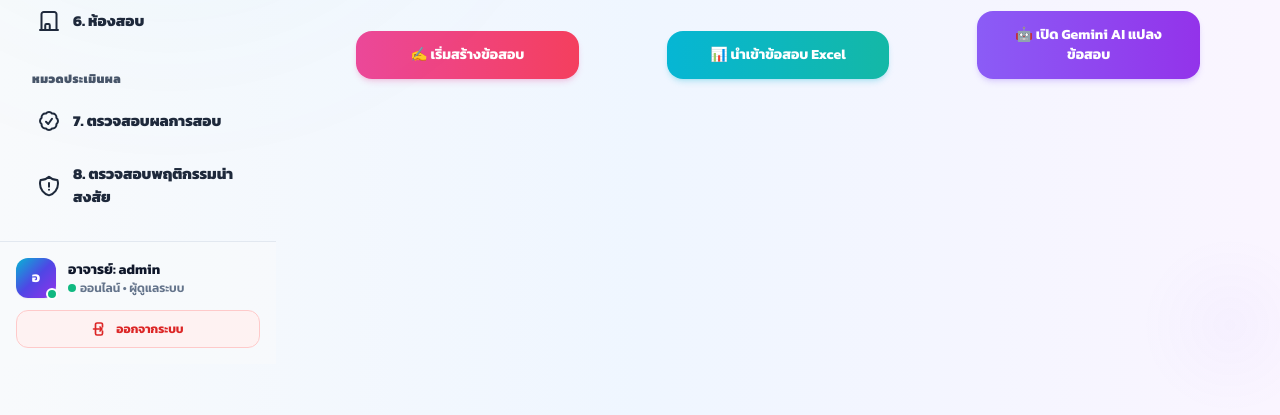
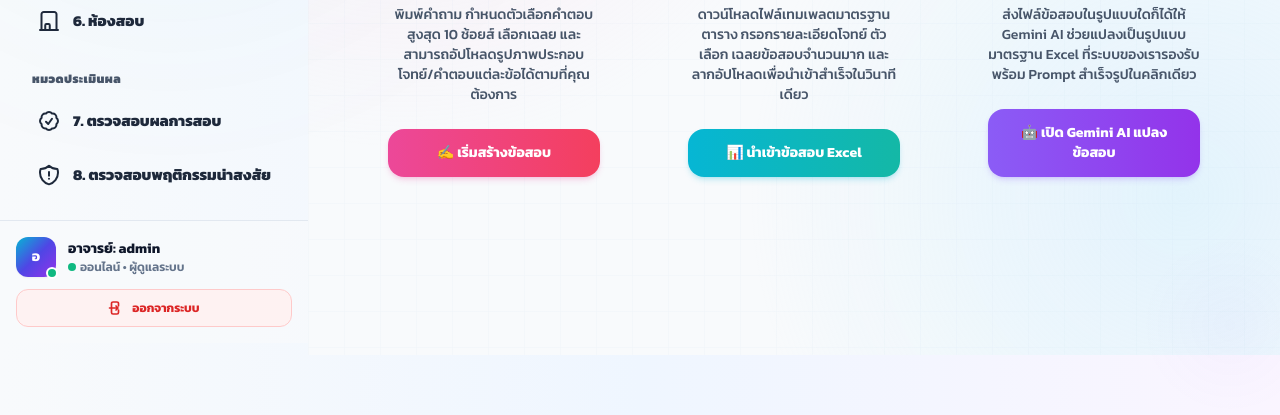
Before and after one commit to phakhawansa-design/exampro-onlinex, a website: page admin-portal.html in a window 1280 px wide. Shown: the part 445-860 px from the top of the page. Drawn offline with nearby package versions, Linux system fonts and the light colour scheme.

Commit message:
Add files via upload

```diff
--- a/admin-portal.html
+++ b/admin-portal.html
@@ -60,6 +60,25 @@
         #sidebar-toggle { position: absolute; right: 12px; top: 24px; width: 26px; height: 26px; border-radius: 50%; background: #ffffff; border: 1px solid #cbd5e1; color: #475569; display: flex; align-items: center; justify-content: center; font-size: 11px; cursor: pointer; box-shadow: 0 2px 4px rgba(0,0,0,0.1); transition: all 0.2s; z-index: 100; }
         #sidebar-toggle:hover { color: #0f172a; background: #f8fafc; scale: 1.05; }
         #sidebar.collapsed #sidebar-toggle { right: 0; left: 0; margin: 0 auto; top: 60px; }
+
+        #main-area {
+            flex: 1;
+            display: flex;
+            flex-direction: column;
+            overflow-x: hidden;
+            overflow-y: auto;
+            min-width: 0;
+            width: 100%;
+            background: #f8fafc;
+            background-image:
+                radial-gradient(circle at 10% 20%, rgba(251, 207, 232, 0.35) 0%, transparent 40%),
+                radial-gradient(circle at 90% 80%, rgba(186, 230, 253, 0.35) 0%, transparent 40%),
+                linear-gradient(to right, rgba(241, 245, 249, 0.6) 1px, transparent 1px),
+                linear-gradient(to bottom, rgba(241, 245, 249, 0.6) 1px, transparent 1px);
+            background-size: 100% 100%, 100% 100%, 36px 36px, 36px 36px;
+            font-family: 'Kanit', sans-serif;
+            color: #1e293b;
+        }
     </style>
 </head>
 <body class="flex h-screen overflow-hidden">
```
Also changed, not shown: admin-monitoring.html (+19 -0 lines), admin-results.html (+19 -0 lines), admin-rooms.html (+4 -3 lines).
